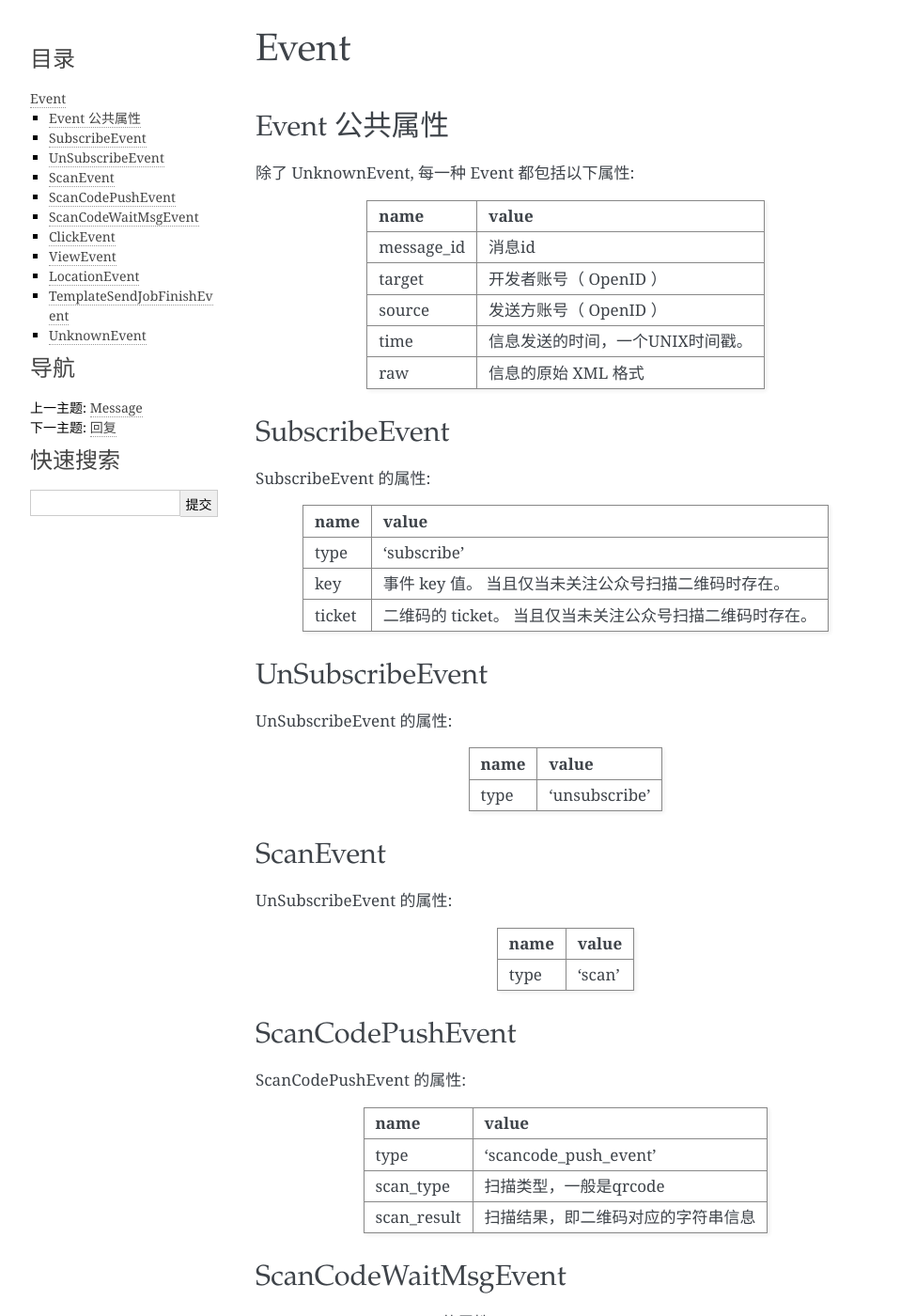
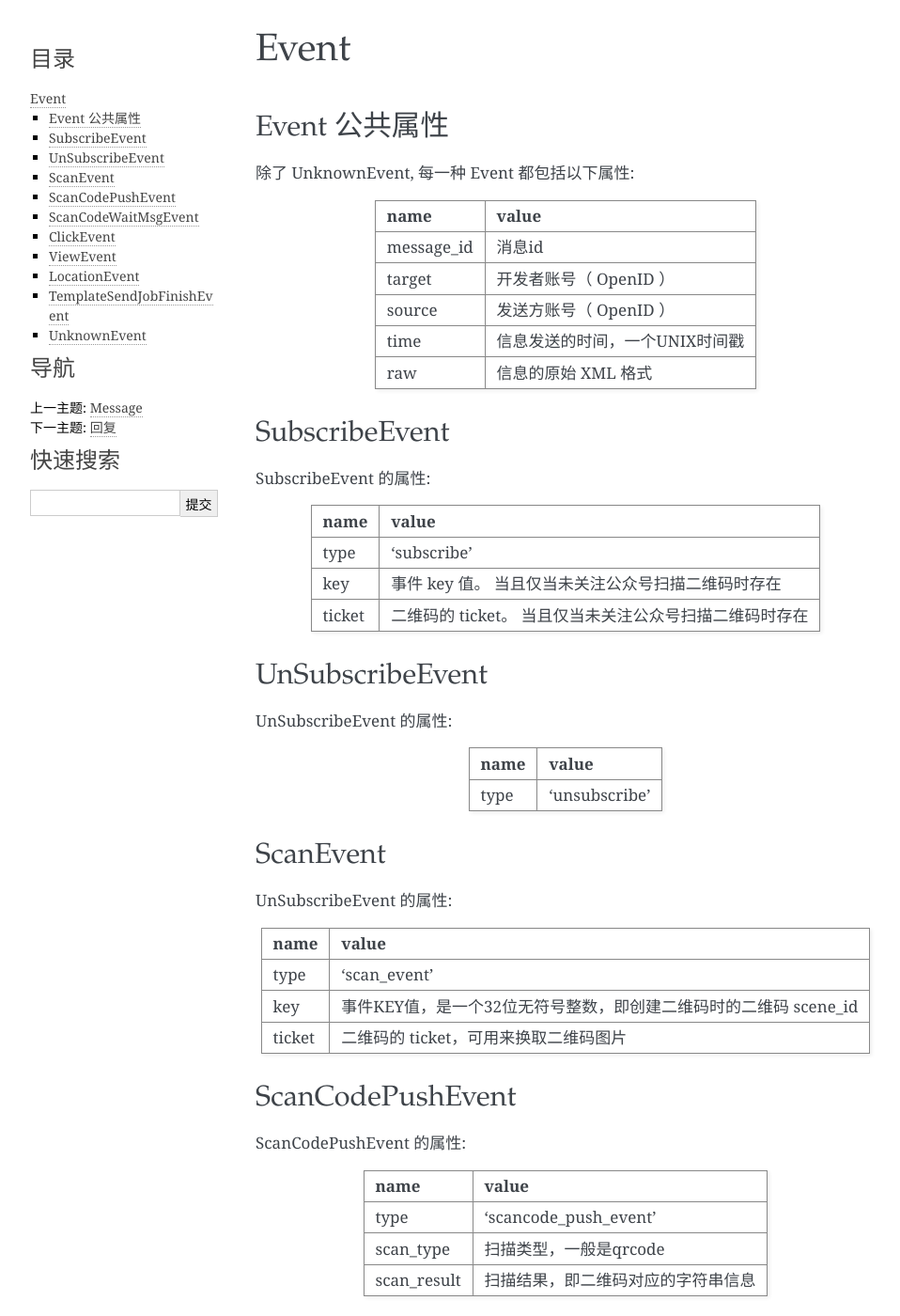
Before and after one commit to offu/WeRoBot, a Sphinx documentation site: the page built from docs/events.rst, in a window 1280 px wide and 1400 px high. Shown: the whole window at 94% size, without its empty margins (148-1106 px from the left). Built offline with Sphinx 7.4.7, drawn with Linux system fonts in a browser that asks for light colours; the version number could not be read and is left out.

Commit message:
fix docs

```diff
--- a/docs/events.rst
+++ b/docs/events.rst
@@ -12,7 +12,7 @@ name         value
 message_id   消息id
 target       开发者账号（ OpenID ）
 source       发送方账号（ OpenID ）
-time         信息发送的时间，一个UNIX时间戳。
+time         信息发送的时间，一个UNIX时间戳
 raw          信息的原始 XML 格式
 =========== ===================================
 
@@ -25,8 +25,8 @@ SubscribeEvent 的属性:
 name      value
 ======== ===================================
 type      'subscribe'
-key       事件 key 值。 当且仅当未关注公众号扫描二维码时存在。
-ticket    二维码的 ticket。 当且仅当未关注公众号扫描二维码时存在。
+key       事件 key 值。 当且仅当未关注公众号扫描二维码时存在
+ticket    二维码的 ticket。 当且仅当未关注公众号扫描二维码时存在
 ======== ===================================
 
 UnSubscribeEvent
@@ -48,7 +48,9 @@ UnSubscribeEvent 的属性:
 ======== ===================================
 name      value
 ======== ===================================
-type      'scan'
+type      'scan_event'
+key       事件KEY值，是一个32位无符号整数，即创建二维码时的二维码 scene_id
+ticket    二维码的 ticket，可用来换取二维码图片
 ======== ===================================
 
 
```
